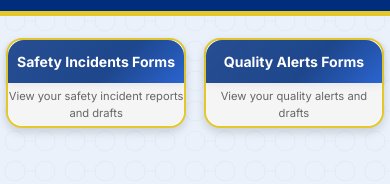
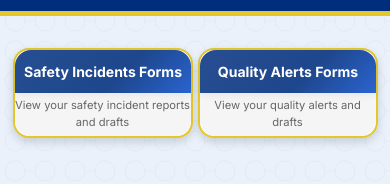
Before and after one commit to dev-vision-ai/SwansonIndiaPortal, a plain HTML site: page public/html/my_forms.html in a window 390 px wide. Shown: the part 54-238 px from the top of the page. Drawn offline with Linux system fonts and the light colour scheme; a script that the page names is missing.

Commit message:
mobiel optimize

```diff
--- a/public/css/employee_dashboard.css
+++ b/public/css/employee_dashboard.css
@@ -962,16 +962,17 @@ body {
 }
 
 @media (max-width: 600px) {
-    .quick-action-grid {
-    flex-direction: row !important;
-    flex-wrap: wrap;
-    justify-content: center;
-    gap: 10px;
+  .quick-action-grid {
+    gap: 5px;
   }
   .action-card {
-    width: 48% !important;
-    min-width: 140px;
-    margin: 0 1%;
+    width: 48%;
+    min-width: 120px;
+    margin-left: 0;
+    margin-right: 0;
+    height: 90px;
+    min-height: 90px;
+    max-height: 90px;
   }
 }
 
```
